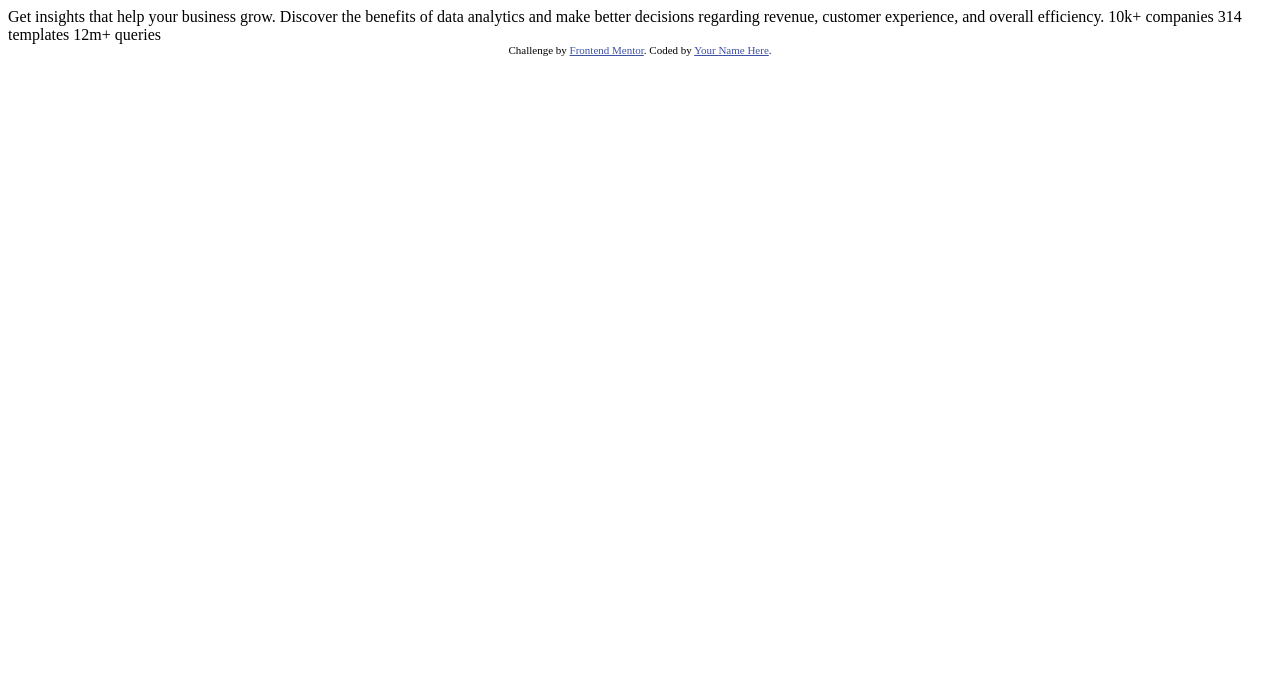
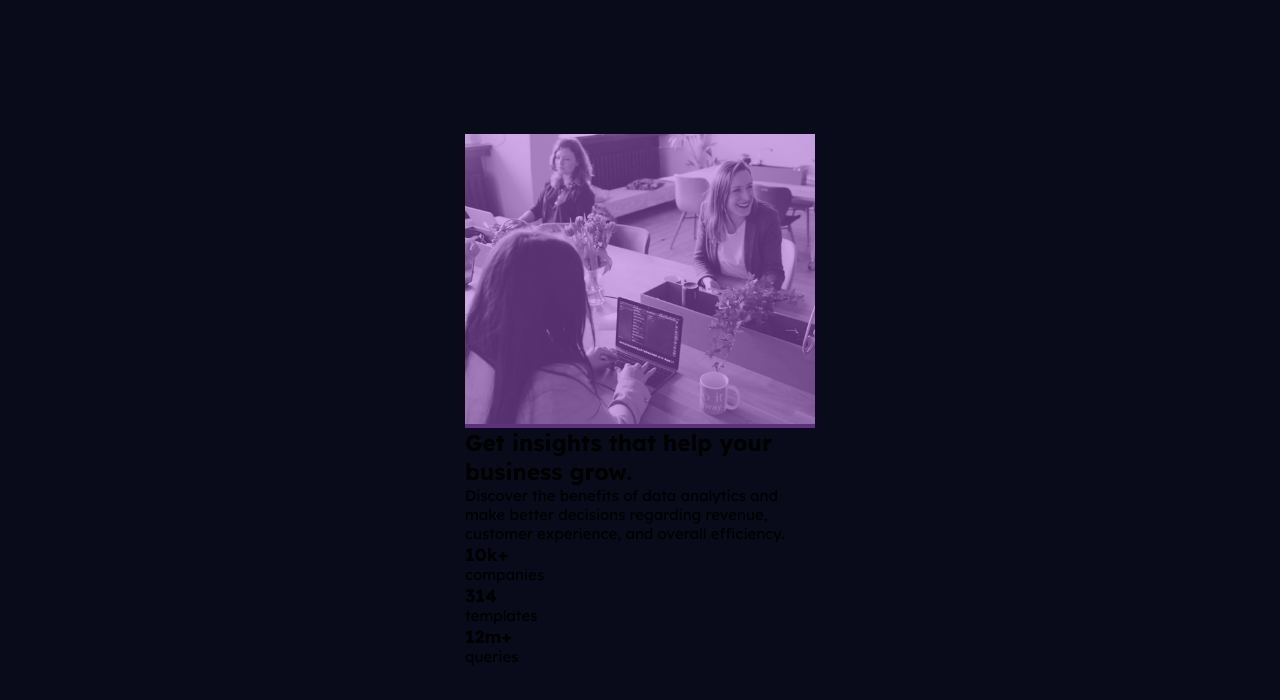
Before and after one commit to duckdoe/stats_preview_card_component, a plain HTML site: page index.html in a window 1280 px wide. Drawn offline with Linux system fonts and the light colour scheme.

Commit message:
Something

```diff
--- a/index.html
+++ b/index.html
@@ -1,33 +1,48 @@
 <!DOCTYPE html>
 <html lang="en">
   <head>
-  <meta charset="UTF-8">
-  <meta name="viewport" content="width=device-width, initial-scale=1.0"> <!-- displays site properly based on user's device -->
-
-  <link rel="icon" type="image/png" sizes="32x32" href="./images/favicon-32x32.png">
-
+    <meta charset="UTF-8" />
+    <meta name="viewport" content="width=device-width, initial-scale=1.0" />
+    <link rel="stylesheet" href="style.css" />
     <title>Frontend Mentor | Stats preview card component</title>
-
-  <!-- Feel free to remove these styles or customise in your own stylesheet 👍 -->
-  <style>
-    .attribution { font-size: 11px; text-align: center; }
-    .attribution a { color: hsl(228, 45%, 44%); }
-  </style>
   </head>
   <body>
-
-  Get insights that help your business grow.
-
-  Discover the benefits of data analytics and make better decisions regarding revenue, customer
-  experience, and overall efficiency.
-
-  10k+ companies
-  314 templates
-  12m+ queries
-
-  <div class="attribution">
-    Challenge by <a href="https://www.frontendmentor.io?ref=challenge" target="_blank">Frontend Mentor</a>.
-    Coded by <a href="#">Your Name Here</a>.
+    <main>
+      <header>
+        <picture>
+          <source
+            srcset="images/image-header-desktop.jpg"
+            media="width > 768px"
+          />
+          <source
+            srcset="images/image-mobile-desktop.jpg"
+            media="width < 768px"
+          />
+          <img src="images/image-header-desktop.jpg" alt="header pattern" />
+        </picture>
+        <div id="overlay"></div>
+      </header>
+      <section id="insights">
+        <h1>
+          Get <span class="purple">insights</span> that help your business grow.
+        </h1>
+        <p>
+          Discover the benefits of data analytics and make better decisions
+          regarding revenue, customer experience, and overall efficiency.
+        </p>
+        <div id="insight_category">
+          <h3>10k+</h3>
+          <p>companies</p>
         </div>
+        <div id="insight_category">
+          <h3>314</h3>
+          <p>templates</p>
+        </div>
+        <div id="insight_category">
+          <h3>12m+</h3>
+          <p>queries</p>
+        </div>
+      </section>
+    </main>
   </body>
 </html>
--- /dev/null
+++ b/style.css
@@ -0,0 +1,52 @@
+@import url("https://fonts.googleapis.com/css2?family=Lexend+Deca:wght@100..900&display=swap");
+
+:root {
+  /* Primary */
+  --Navy-950: hsl(233, 47%, 7%);
+  --Blue-950: hsl(244, 37%, 16%);
+  --Purple-500: hsl(277, 64%, 61%);
+
+  /* Neutral */
+  --White-main-heading-stats: hsl(0, 0%, 100%);
+  --White-main-paragraph: hsla(0, 0%, 100%, 0.75);
+  --White-stat-headings: hsla(0, 0%, 100%, 0.6);
+}
+
+*{
+  margin: 0;
+  padding: 0;
+  box-sizing: border-box;
+}
+
+body{
+  font-size: .9375rem;
+  font-family: 'Lexend Deca', sans-serif;
+  background-color: var(--Navy-950);
+  display: flex;
+  align-items: center;
+  justify-content: center;
+  width: 100%;
+  height: 100vh;
+}
+
+img{
+  width: 100%;
+}
+
+header{
+  position: relative;
+}
+
+#overlay{
+  position: absolute;
+  width: 100%;
+  height: 100%;
+  background-color: var(--Purple-500);
+  top: 0;
+  left: 0;
+  opacity: .5
+}
+
+main{
+  width: 350px;
+}
```
Lines whose indentation alone changed are shown as unchanged.
